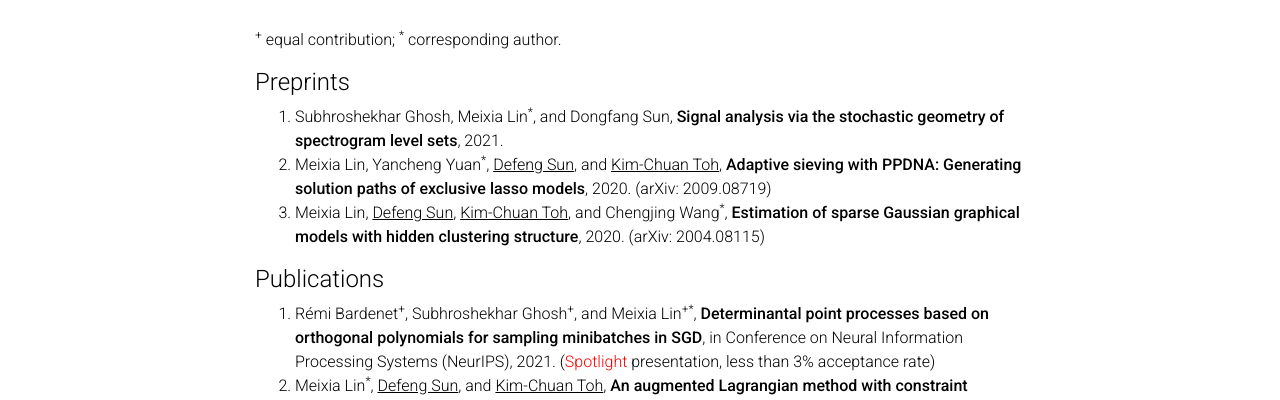
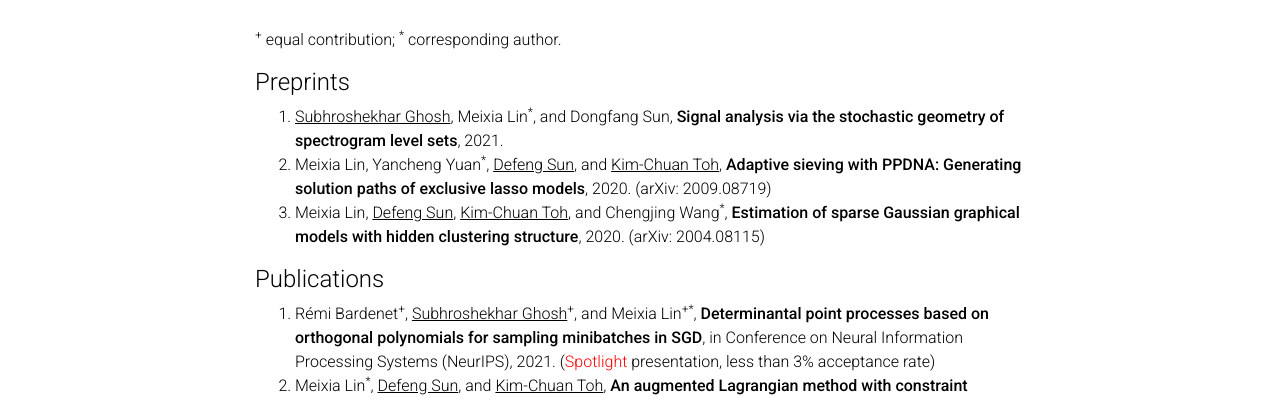
Before and after one commit to linmeixia/linmeixia.github.io, a Jekyll site: the page built from _pages/publications.md, in a window 1280 px wide. Shown: the part 156-556 px from the top of the page. Built offline with Jekyll 4.4.1, drawn with Linux system fonts in a browser that asks for light colours; nearby versions of some CDN libraries; comment, search, counter and statistics services are not loaded; a style sheet for code colours, icons or effects is not loaded.

Commit message:
Update publications.md

```diff
--- a/_pages/publications.md
+++ b/_pages/publications.md
@@ -11,13 +11,14 @@ nav: true
 
 <h4>Preprints</h4>
 
-1. Subhroshekhar Ghosh, Meixia Lin<sup>*</sup>, and Dongfang Sun, <strong>Signal analysis via the stochastic geometry of spectrogram level sets</strong>, 2021.
+1. <a href="https://subhro-ghosh.github.io/" style="color: black; text-decoration: underline;"> Subhroshekhar Ghosh</a>, Meixia Lin<sup>*</sup>, and Dongfang Sun, <strong>Signal analysis via the stochastic geometry of spectrogram level sets</strong>, 2021.
 2. Meixia Lin, Yancheng Yuan<sup>*</sup>, <a href="https://www.polyu.edu.hk/ama/profile/dfsun/" style="color: black; text-decoration: underline;"> Defeng Sun</a>, and <a href="https://blog.nus.edu.sg/mattohkc/" style="color: black; text-decoration: underline;"> Kim-Chuan Toh</a>, <strong>Adaptive sieving with PPDNA: Generating solution paths of exclusive lasso models</strong>, 2020. (arXiv: 2009.08719)
 3. Meixia Lin, <a href="https://www.polyu.edu.hk/ama/profile/dfsun/" style="color: black; text-decoration: underline;"> Defeng Sun</a>, <a href="https://blog.nus.edu.sg/mattohkc/" style="color: black; text-decoration: underline;"> Kim-Chuan Toh</a>, and Chengjing Wang<sup>*</sup>, <strong>Estimation of sparse Gaussian graphical models with hidden clustering structure</strong>, 2020. (arXiv: 2004.08115)
 
 
+
 <h4>Publications</h4>
 
-1. Rémi Bardenet<sup>+</sup>, Subhroshekhar Ghosh<sup>+</sup>, and Meixia Lin<sup>+*</sup>, <strong>Determinantal point processes based on orthogonal polynomials for sampling minibatches in SGD</strong>, in Conference on Neural Information Processing Systems (NeurIPS), 2021. (<span style="color:red">Spotlight</span> presentation, less than 3% acceptance rate)
+1. Rémi Bardenet<sup>+</sup>, <a href="https://subhro-ghosh.github.io/" style="color: black; text-decoration: underline;"> Subhroshekhar Ghosh</a><sup>+</sup>, and Meixia Lin<sup>+*</sup>, <strong>Determinantal point processes based on orthogonal polynomials for sampling minibatches in SGD</strong>, in Conference on Neural Information Processing Systems (NeurIPS), 2021. (<span style="color:red">Spotlight</span> presentation, less than 3% acceptance rate)
 2. Meixia Lin<sup>*</sup>, <a href="https://www.polyu.edu.hk/ama/profile/dfsun/" style="color: black; text-decoration: underline;"> Defeng Sun</a>, and <a href="https://blog.nus.edu.sg/mattohkc/" style="color: black; text-decoration: underline;"> Kim-Chuan Toh</a>, <strong>An augmented Lagrangian method with constraint generation for shape-constrained convex regression problems</strong>, Mathematical Programming Computation, in print, 2021.
 3. Meixia Lin<sup>*</sup>, Yong-Jin Liu, <a href="https://www.polyu.edu.hk/ama/profile/dfsun/" style="color: black; text-decoration: underline;"> Defeng Sun</a>, and <a href="https://blog.nus.edu.sg/mattohkc/" style="color: black; text-decoration: underline;"> Kim-Chuan Toh</a>, <strong>Efficient sparse semismooth Newton methods for the clustered lasso problem</strong>, SIAM Journal on Optimization, 29 (2019), pp. 2026--2052.
```
